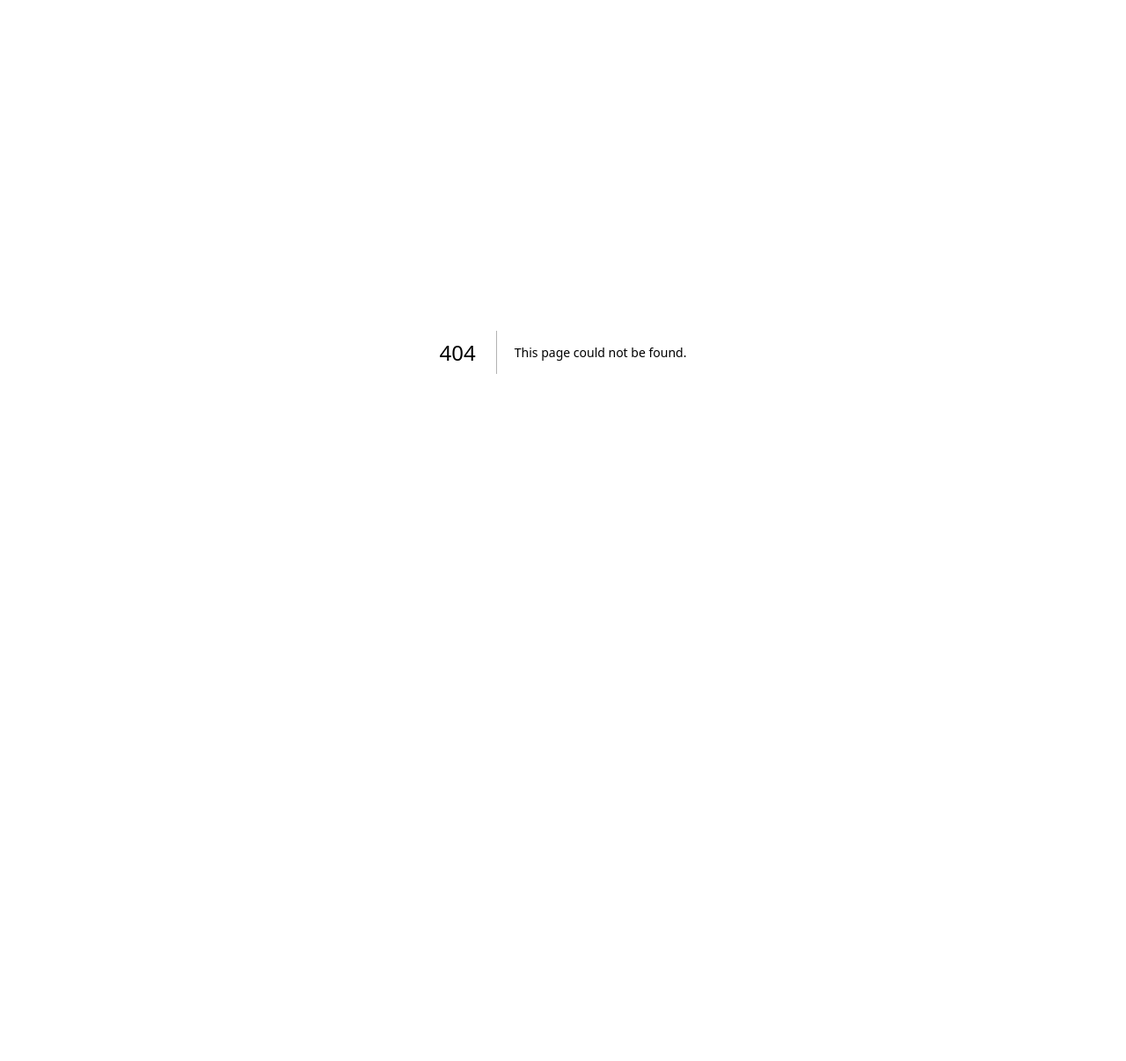
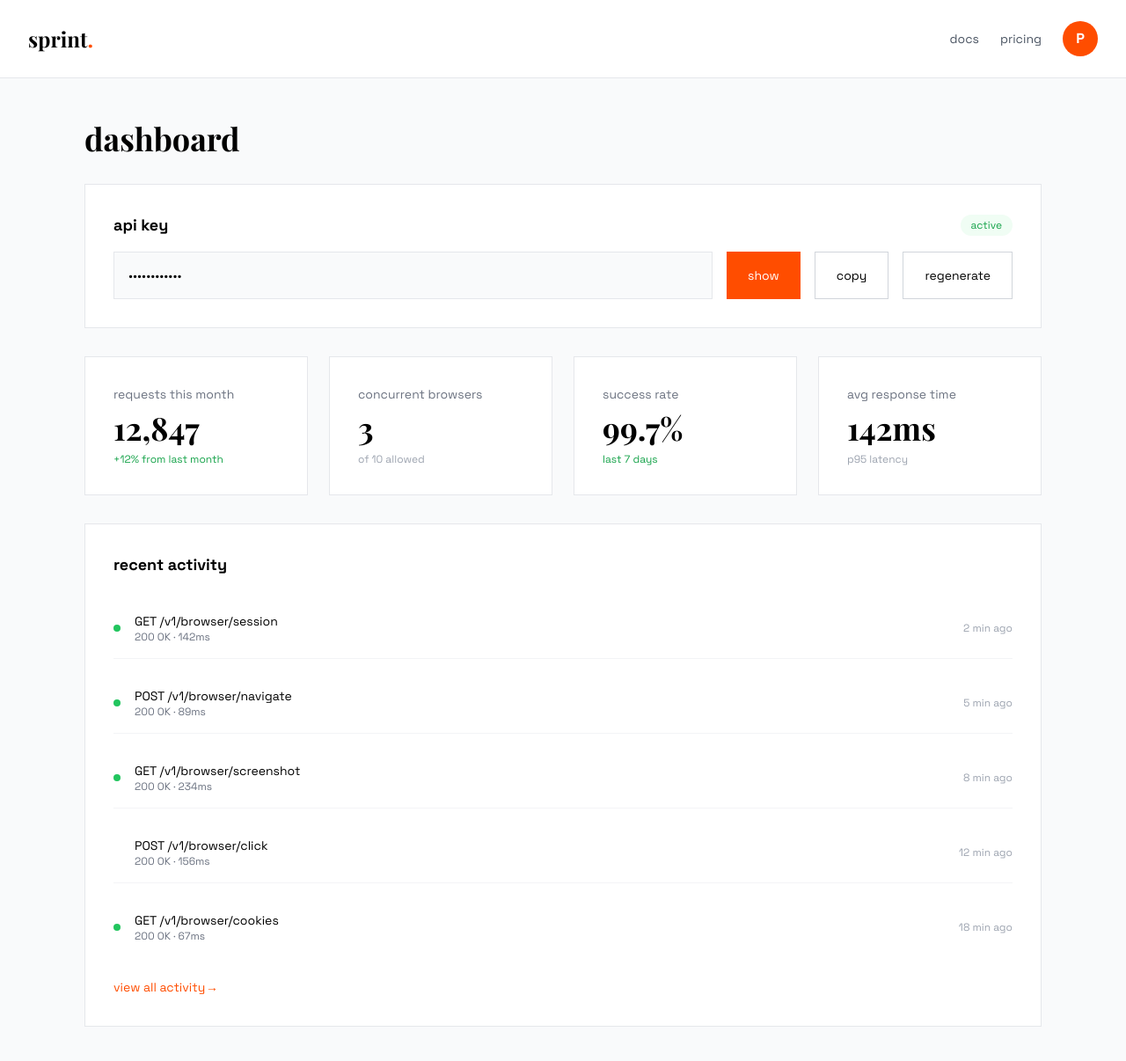
Before and after one commit to pelzjnr/sprint, a Next.js app: page /dashboard in a window 1280 px wide. Before the commit this address had no page. Shown: the top 1206 px of the page at 88% size. Before the commit the page ends 800 px from the top, so only its background shows below. Built offline with nearby package versions, Linux system fonts and the light colour scheme; a web font is replaced by a local one.

Commit message:
add dashboard page

```diff
--- /dev/null
+++ b/src/app/dashboard/page.tsx
@@ -0,0 +1,145 @@
+import Link from "next/link";
+
+export default function Dashboard() {
+  return (
+    <main className="min-h-screen bg-gray-50">
+      {/* header */}
+      <header className="border-b border-gray-200 bg-white px-8 py-6">
+        <div className="flex items-center justify-between">
+          <Link href="/" className="font-display text-2xl font-bold">
+            sprint<span className="text-orange">.</span>
+          </Link>
+          <div className="flex items-center gap-6">
+            <Link href="/docs" className="font-mono text-sm text-gray-600 hover:text-orange">
+              docs
+            </Link>
+            <Link href="/pricing" className="font-mono text-sm text-gray-600 hover:text-orange">
+              pricing
+            </Link>
+            <div className="w-10 h-10 bg-orange rounded-full flex items-center justify-center text-white font-mono font-bold">
+              P
+            </div>
+          </div>
+        </div>
+      </header>
+
+      <div className="px-8 py-12 max-w-6xl mx-auto">
+        <h1 className="font-display text-4xl font-bold mb-8">dashboard</h1>
+
+        {/* api key */}
+        <section className="bg-white border border-gray-200 p-8 mb-8">
+          <div className="flex items-center justify-between mb-4">
+            <h2 className="font-mono text-lg font-bold">api key</h2>
+            <span className="font-mono text-xs text-green-600 bg-green-50 px-3 py-1 rounded-full">
+              active
+            </span>
+          </div>
+          <div className="flex gap-4">
+            <input
+              type="password"
+              value="sk_live_xxxx"
+              readOnly
+              className="flex-1 border border-gray-200 p-4 font-mono text-sm bg-gray-50"
+            />
+            <button className="bg-orange text-white font-mono text-sm px-6 py-4 hover:bg-[#cc3d00] transition-colors">
+              show
+            </button>
+            <button className="border border-gray-300 font-mono text-sm px-6 py-4 hover:border-orange transition-colors">
+              copy
+            </button>
+            <button className="border border-gray-300 font-mono text-sm px-6 py-4 hover:border-orange transition-colors">
+              regenerate
+            </button>
+          </div>
+        </section>
+
+        {/* stats */}
+        <section className="grid md:grid-cols-4 gap-6 mb-8">
+          <div className="bg-white border border-gray-200 p-8">
+            <p className="font-mono text-sm text-gray-500 mb-2">requests this month</p>
+            <p className="font-display text-4xl font-bold">12,847</p>
+            <p className="font-mono text-xs text-green-600 mt-2">+12% from last month</p>
+          </div>
+          <div className="bg-white border border-gray-200 p-8">
+            <p className="font-mono text-sm text-gray-500 mb-2">concurrent browsers</p>
+            <p className="font-display text-4xl font-bold">3</p>
+            <p className="font-mono text-xs text-gray-400 mt-2">of 10 allowed</p>
+          </div>
+          <div className="bg-white border border-gray-200 p-8">
+            <p className="font-mono text-sm text-gray-500 mb-2">success rate</p>
+            <p className="font-display text-4xl font-bold">99.7%</p>
+            <p className="font-mono text-xs text-green-600 mt-2">last 7 days</p>
+          </div>
+          <div className="bg-white border border-gray-200 p-8">
+            <p className="font-mono text-sm text-gray-500 mb-2">avg response time</p>
+            <p className="font-display text-4xl font-bold">142ms</p>
+            <p className="font-mono text-xs text-gray-400 mt-2">p95 latency</p>
+          </div>
+        </section>
+
+        {/* recent activity */}
+        <section className="bg-white border border-gray-200 p-8">
+          <h2 className="font-mono text-lg font-bold mb-6">recent activity</h2>
+          <div className="space-y-4">
+            <div className="flex items-center justify-between py-4 border-b border-gray-100">
+              <div className="flex items-center gap-4">
+                <div className="w-2 h-2 bg-green-500 rounded-full" />
+                <div>
+                  <p className="font-mono text-sm">GET /v1/browser/session</p>
+                  <p className="font-mono text-xs text-gray-500">200 OK · 142ms</p>
+                </div>
+              </div>
+              <p className="font-mono text-xs text-gray-400">2 min ago</p>
+            </div>
+            <div className="flex items-center justify-between py-4 border-b border-gray-100">
+              <div className="flex items-center gap-4">
+                <div className="w-2 h-2 bg-green-500 rounded-full" />
+                <div>
+                  <p className="font-mono text-sm">POST /v1/browser/navigate</p>
+                  <p className="font-mono text-xs text-gray-500">200 OK · 89ms</p>
+                </div>
+              </div>
+              <p className="font-mono text-xs text-gray-400">5 min ago</p>
+            </div>
+            <div className="flex items-center justify-between py-4 border-b border-gray-100">
+              <div className="flex items-center gap-4">
+                <div className="w-2 h-2 bg-green-500 rounded-full" />
+                <div>
+                  <p className="font-mono text-sm">GET /v1/browser/screenshot</p>
+                  <p className="font-mono text-xs text-gray-500">200 OK · 234ms</p>
+                </div>
+              </div>
+              <p className="font-mono text-xs text-gray-400">8 min ago</p>
+            </div>
+            <div className="flex items-center justify-between py-4 border-b border-gray-100">
+              <div className="flex items-center gap-4">
+                <div className="w-2 h-2 bg-orange-500 rounded-full" />
+                <div>
+                  <p className="font-mono text-sm">POST /v1/browser/click</p>
+                  <p className="font-mono text-xs text-gray-500">200 OK · 156ms</p>
+                </div>
+              </div>
+              <p className="font-mono text-xs text-gray-400">12 min ago</p>
+            </div>
+            <div className="flex items-center justify-between py-4">
+              <div className="flex items-center gap-4">
+                <div className="w-2 h-2 bg-green-500 rounded-full" />
+                <div>
+                  <p className="font-mono text-sm">GET /v1/browser/cookies</p>
+                  <p className="font-mono text-xs text-gray-500">200 OK · 67ms</p>
+                </div>
+              </div>
+              <p className="font-mono text-xs text-gray-400">18 min ago</p>
+            </div>
+          </div>
+          <Link
+            href="/activity"
+            className="inline-block mt-6 font-mono text-sm text-orange hover:text-[#cc3d00]"
+          >
+            view all activity →
+          </Link>
+        </section>
+      </div>
+    </main>
+  );
+}
```
